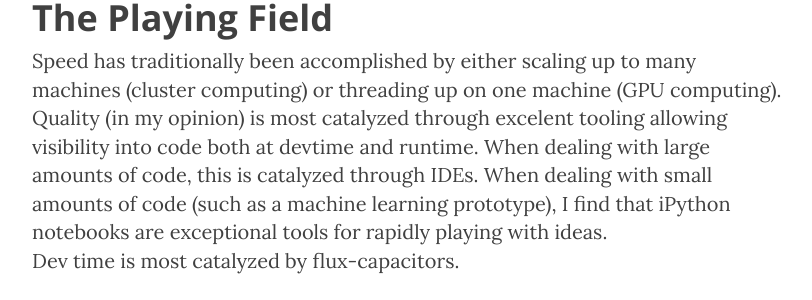
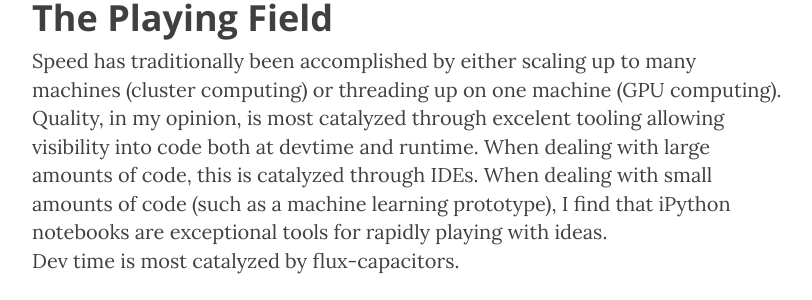
Before and after one commit to iamtrask/iamtrask.github.io, a Jekyll site: the page built from _posts/2014-09-24-man-must-explore.markdown, in a window 1280 px wide and 900 px high, scrolled down 707 px. Shown: the part 155-455 px from the top of the window, without its empty margins (233-1045 px from the left). Built offline with Jekyll 4.4.1, drawn with Linux system fonts in a browser that asks for light colours; nearby versions of some CDN libraries.

```diff
--- a/_posts/2014-09-24-man-must-explore.markdown
+++ b/_posts/2014-09-24-man-must-explore.markdown
@@ -13,7 +13,7 @@ header-img: "img/post-bg-06.jpg"
 
 Speed has traditionally been accomplished by either scaling up to many machines (cluster computing) or threading up on one machine (GPU computing).
 <br />
-Quality (in my opinion) is most catalyzed through excelent tooling allowing visibility into code both at devtime and runtime. When dealing with large amounts of code, this is catalyzed through IDEs. When dealing with small amounts of code (such as a machine learning prototype), I find that iPython notebooks are exceptional tools for rapidly playing with ideas.
+Quality, in my opinion, is most catalyzed through excelent tooling allowing visibility into code both at devtime and runtime. When dealing with large amounts of code, this is catalyzed through IDEs. When dealing with small amounts of code (such as a machine learning prototype), I find that iPython notebooks are exceptional tools for rapidly playing with ideas.
 <br />
 Dev time is most catalyzed by <a href="http://en.wikipedia.org/wiki/DeLorean_time_machine#Flux_capacitor">flux-capacitors</a>. </p>
 
```
